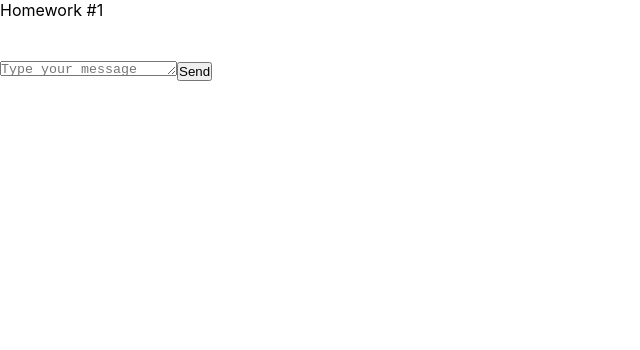
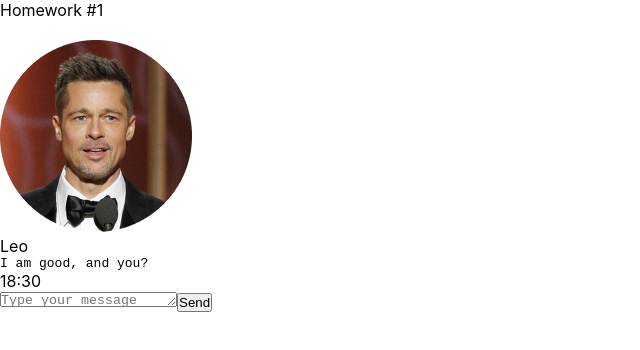
Before and after one commit to ArtemMyrhorod/testsForIgnat, a React (Create React App) app: page / in a window 1280 px wide. Shown: the top 350 px of the page, without its empty margins (0-640 px from the left). Built offline with nearby package versions, Linux system fonts and the light colour scheme.

Commit message:
Described Message type for friend message

```diff
--- a/src/s2-homeworks/hw01/friend-message/FriendMessage.tsx
+++ b/src/s2-homeworks/hw01/friend-message/FriendMessage.tsx
@@ -1,15 +1,19 @@
 import React from 'react'
 import s from './FriendMessage.module.css'
+import {MessageType} from '../HW1';
 
 // создать тип вместо any и отобразить приходящие данные
-const FriendMessage = (props: any) => {
+export type MessagePropsType = {
+  message: MessageType
+}
+const FriendMessage = (props: MessagePropsType) => {
   return (
     <div
       id={'hw1-friend-message-' + props.message.id}
       className={s.friendMessage}
     >
       <div className={s.friendImageAndText}>
-                <img
+        <img src={props.message.user.avatar} alt={'friend avatar'}
              id={'hw1-friend-avatar-' + props.message.id}
           // создаёт студент
 
@@ -18,17 +22,15 @@ const FriendMessage = (props: any) => {
         <div className={s.friendText}>
           <div
             id={'hw1-friend-name-' + props.message.id}
-                        className={s.friendName}
-                    >
-                        {/*создаёт студент*/}
+            className={s.friendName}>
+            {props.message.user.name}
 
             {/**/}
           </div>
           <pre
             id={'hw1-friend-text-' + props.message.id}
-                        className={s.friendMessageText}
-                    >
-                        {/*создаёт студент*/}
+            className={s.friendMessageText}>
+            {props.message.message.text}
 
             {/**/}
           </pre>
@@ -36,9 +38,8 @@ const FriendMessage = (props: any) => {
       </div>
       <div
         id={'hw1-friend-time-' + props.message.id}
-                className={s.friendTime}
-            >
-                {/*создаёт студент*/}
+        className={s.friendTime}>
+        {props.message.message.time}
 
         {/**/}
       </div>
```
Lines whose indentation alone changed are shown as unchanged.
